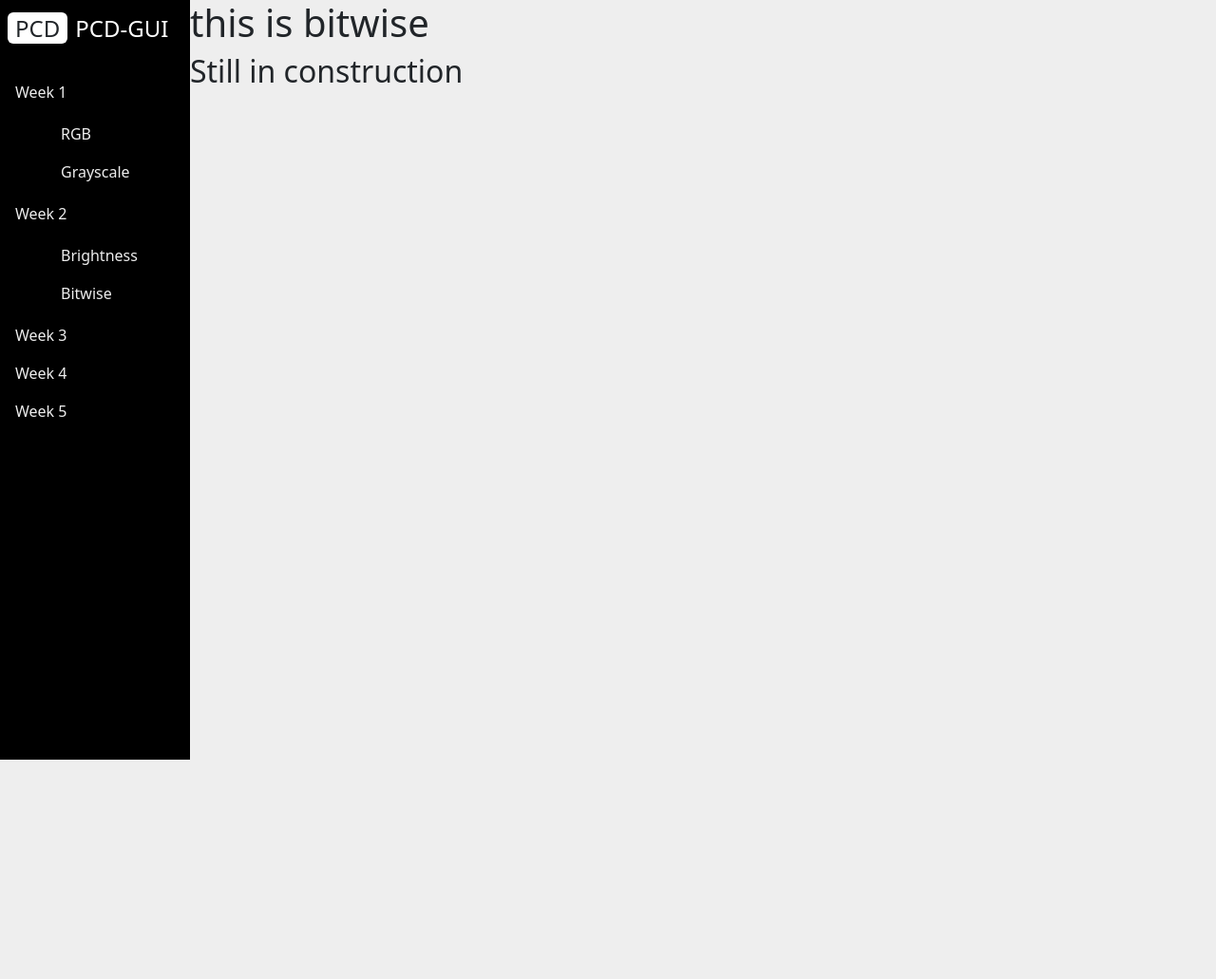
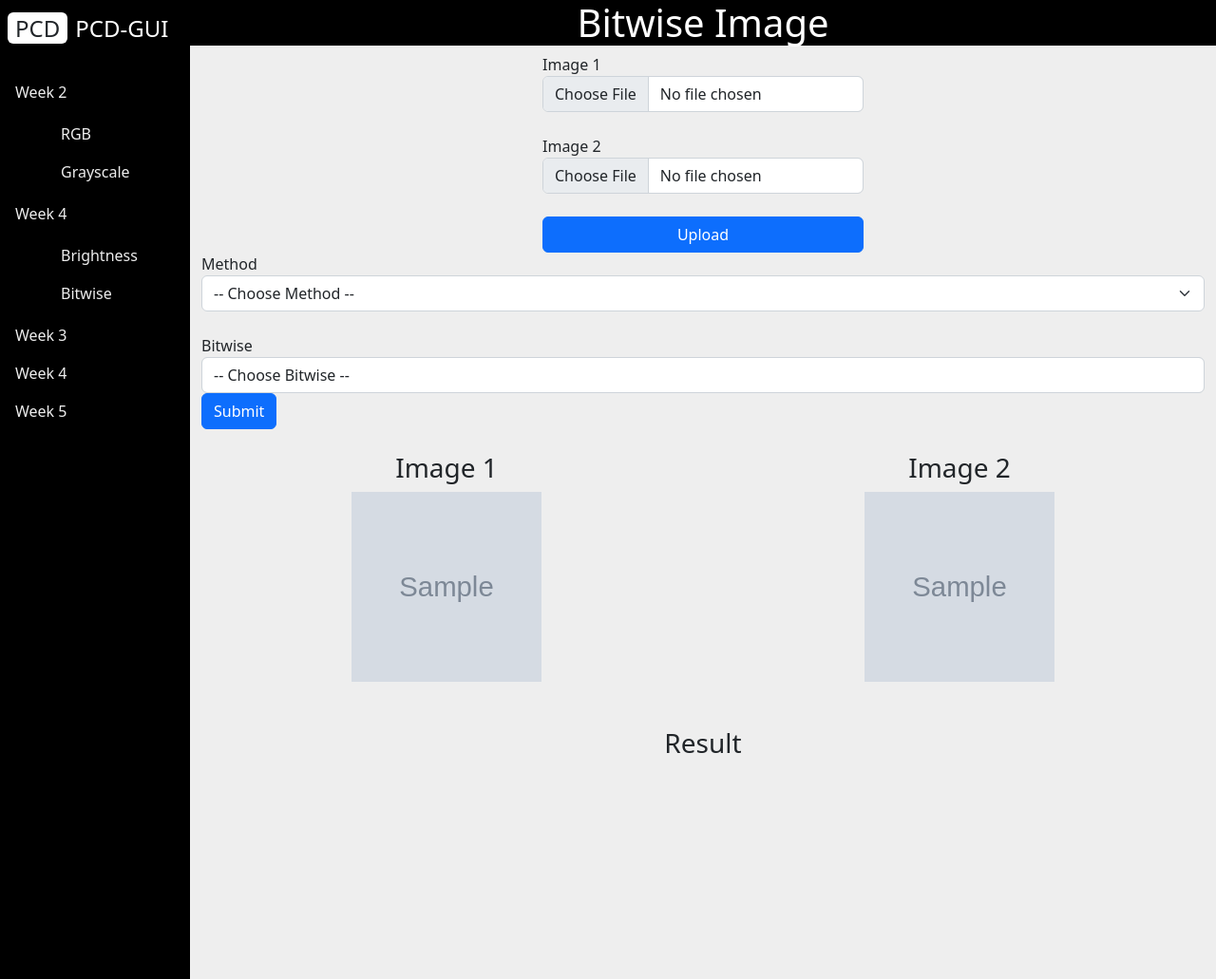
Before and after one commit to temmy76/gui-pcd, a Flask app: template templates/bitwise.html in a window 1280 px wide. Shown: the whole page at 95% size. Before the commit the page ends 800 px from the top, so only its background shows below. Run offline with Flask 2, Linux system fonts and the light colour scheme; the template is opened without the code that fills it: most values are stand-ins (such as "Sample title", 1, 10 or a date in 2020); grey boxes marked "Sample" are stand-in pictures; some libraries are stand-ins or nearby versions.

Commit message:
implementing brightness and bitwise to the image

```diff
--- a/main.py
+++ b/main.py
@@ -30,11 +30,86 @@ def getRGBfromImage(filename):
 	return r, g, b
 
 def brightness_add(image, value):
-    image = np.asarray(image).astype('uint16')
-    image = image+value
+	image = np.asarray(image).astype('uint16')
+	image = image+value
+	image = np.clip(image, 0, 255)
+	new_image = image.astype('uint8')
+
+	return new_image
+
+def brightness_addcv(image, value):
+    new_image = cv.add(image, value)
+    return new_image
+
+def brightness_subtraction(image, value):
+	image = image.astype('uint16')
+	image = image-value
+	image = np.clip(image, 0, 255)
+	new_image = image.astype('uint8')
+	return new_image
+
+
+def brightness_subtractioncv(image, value):
+    new_image = cv.subtract(image, value)
+    new_image = np.clip(new_image, 0, 255)
+    return new_image
+
+def brightness_multiplication(image, value):
+    image = image.astype('uint16')
+    image = image*value
     image = np.clip(image, 0, 255)
     new_image = image.astype('uint8')
     return new_image
+
+def brightness_multiplicationcv(image, value):
+    new_image = cv.multiply(image, value)
+    new_image= np.clip(new_image, 0, 255)
+    return new_image
+
+
+def brightness_divide(image, value):
+    image = image.astype('uint16')
+    image = image/value
+    image = np.clip(image, 0, 255)
+    new_image = image.astype('uint8')
+    return new_image
+
+def brightness_dividecv(image, value):
+	new_image = cv.divide(image, value)
+	new_image = np.clip(new_image, 0, 255)
+	return new_image
+
+def bitwise_and(image1, image2):
+    bit_and = cv.bitwise_and(image1, image2)
+    return bit_and
+
+def bitwise_and_nocv(image1, image2):
+	bit_and = image1 & image2
+	return bit_and
+
+def bitwise_or(image1, image2):
+    bit_or = cv.bitwise_or(image1, image2)
+    return bit_or
+
+def bitwise_or_nocv(image1, image2):
+	bit_or = image1 | image2
+	return bit_or
+
+def bitwise_not(image):
+    bit_not = cv.bitwise_not(image)
+    return bit_not
+
+def bitwise_not_nocv(image):
+	bit_not = ~image
+	return bit_not
+
+def bitwise_xor(image1, image2):
+    bit_xor = cv.bitwise_xor(image1, image2)
+    return bit_xor
+
+def bitwise_xor_nocv(image1, image2):
+	bit_xor = image1 ^ image2
+	return bit_xor
 
 @app.route('/')
 def upload_form():
@@ -93,7 +168,6 @@ def grayscaleImage(filename):
 	cv.imwrite("static/uploads/{}".format(filename), gray)
 	return redirect(url_for('static', filename='uploads/grayscale/' + filename), code=301)
 
-# create route that render brightness.html template
 @app.route('/brightness')
 def brightness():
 	return render_template('brightness.html')
@@ -123,10 +197,13 @@ def upload_brightness():
 		flash('Allowed image types are -> png, jpg, jpeg, gif')
 		return redirect(request.url)
 
-# create route for change the brightness of image
-@app.route('/brightness/<filename>', methods=['POST'])
+@app.route('/brightness/<filename>', methods=['GET', 'POST'])
 def brightnessImage(filename):
 	r, g, b = getRGBfromImage(filename)
+
+	operation = request.form['operation']
+	method = request.form['method']
+
 	# get the dimensions of the image
 	image = cv.imread("static/uploads/{}".format(filename))
 	reso = image.shape
@@ -134,14 +211,37 @@ def brightnessImage(filename):
 	length = reso[0]
 	# get the value of brightness
 	brightness = int(request.form['brightness'])
-	# change the brightness of image with the value of brightness using openCV
-	new_image = brightness_add(image, brightness)
+	# check if the method is cv or not
+	if method == 'opencv':
+		print('menggunakan cv')
+		if operation == 'add':
+			new_image = brightness_addcv(image, brightness)
+		elif operation == 'substract':
+			new_image = brightness_subtractioncv(image, brightness)
+		elif operation == 'multiply':
+			new_image = brightness_multiplicationcv(image, brightness)
+		elif operation == 'divide':
+			new_image = brightness_dividecv(image, brightness)
+		else:
+			new_image = image
+	else:
+		print('tidak menggunakan cv')
+		if operation == 'add':
+			new_image = brightness_add(image, brightness)
+		elif operation == 'substract':
+			new_image = brightness_subtraction(image, brightness)
+		elif operation == 'multiply':
+			new_image = brightness_multiplication(image, brightness)
+		elif operation == 'divide':
+			new_image = brightness_divide(image, brightness)
+		else:
+			new_image = image
+
 	new_filename = "brightness-" + filename
 	# save the image
 	cv.imwrite("static/uploads/{}".format(new_filename), new_image)
 	return render_template('brightness.html', filename=filename, brightness=new_filename)
 
-# create route for displaying brightness image
 @app.route('/brightness/display/<filename>')
 def display_brightness_image(filename):
 	return redirect(url_for('static', filename='uploads/' + filename), code=301)
@@ -151,5 +251,82 @@ def display_brightness_image(filename):
 def bitwise():
 	return render_template('bitwise.html')
 
+@app.route('/bitwise', methods=['POST'])
+def upload_bitwise():
+	if 'image1' not in request.files or 'image2' not in request.files:
+		return redirect(request.url)
+
+	image_1 = request.files['image1']
+	image_2 = request.files['image2']
+
+	if image_1.filename == None or image_2.filename == None:
+		return redirect(request.url)
+
+	if image_1 and allowed_file(image_1.filename) and image_2 and allowed_file(image_2.filename):
+		# save the file to the uploads folder
+		if image_1 and image_2:
+			filename1 = secure_filename(image_1.filename)
+			image_1.save(os.path.join(app.config['UPLOAD_FOLDER'], filename1))
+			filename2 = secure_filename(image_2.filename)
+			image_2.save(os.path.join(app.config['UPLOAD_FOLDER'], filename2))
+			# flash message to the user
+			print('Image successfully uploaded and displayed below')
+			# return the template with the filename and original image
+			return render_template('bitwise.html', image1=filename1, image2=filename2)
+	else:
+		print('Allowed image types are -> png, jpg, jpeg, gif')
+		return redirect(request.url)
+
+
+@app.route('/bitwise/<filename1>/<filename2>', methods=[ 'GET','POST'])
+def bitwiseImage(filename1, filename2):
+	# get the value of bitwise operation
+	bitwise = request.form['bitwise']
+	operation = request.form['operation']
+	# get the images
+	image1 = cv.imread("static/uploads/{}".format(filename1))
+	image2 = cv.imread("static/uploads/{}".format(filename2))
+
+	#resize the images to the same size
+	image1 = cv.resize(image1, (200,200))
+	image2 = cv.resize(image2, (200,200))
+
+	if operation == 'manual':
+		print("using manual")
+		if bitwise == 'and':
+			bitwise = bitwise_and_nocv(image1, image2)
+		elif bitwise == 'or':
+			bitwise = bitwise_or_nocv(image1, image2)
+		elif bitwise == 'xor':
+			bitwise = bitwise_xor_nocv(image1, image2)
+		elif bitwise == 'not':
+			bitwise = bitwise_not_nocv(image1)
+		else:
+			bitwise = bitwise_not_nocv(image1)
+
+	else:
+		print("using cv")
+		if bitwise == 'and':
+			bitwise = bitwise_and(image1, image2)
+		elif bitwise == 'or':
+			bitwise = bitwise_or(image1, image2)
+		elif bitwise == 'xor':
+			bitwise = bitwise_xor(image1, image2)
+		elif bitwise == 'not':
+			bitwise = bitwise_not(image1)
+		else:
+			bitwise = bitwise_not(image1)
+	# save the image
+	new_filename = "bitwise-" + filename1 + "-" + filename2
+	cv.imwrite("static/uploads/{}".format(new_filename), bitwise)
+	print(new_filename)
+	return render_template('bitwise.html', image1=filename1, image2=filename2, result=new_filename)
+
+
+@app.route('/bitwise/display/<filename>')
+def display_bitwise_image(filename):
+	return redirect(url_for('static', filename='uploads/' + filename), code=301)
+
+
 if __name__ == "__main__":
 	app.run(debug=True)
--- a/templates/bitwise.html
+++ b/templates/bitwise.html
@@ -1,6 +1,115 @@
 {% extends "template.html" %}
 <!--  -->
 {% block content %}
-<h1>this is bitwise</h1>
-<h2>Still in construction</h2>
+<!-- make form to upload 2 image with bootstrap-->
+<div class="container">
+	<div class="row">
+		<h1 class="text-center bg-black text-white">Bitwise Image</h1>
+	</div>
+	<div class="row">
+		<div class="col-12">
+			<form
+				action="{{url_for('bitwise')}}"
+				method="POST"
+				enctype="multipart/form-data"
+			>
+				<div class="form-group d-grid justify-content-center mx-3">
+					<label for="image1">Image 1</label>
+					<input
+						type="file"
+						class="form-control mb-4"
+						id="image1"
+						name="image1"
+					/>
+					<label for="image2">Image 2</label>
+					<input
+						type="file"
+						class="form-control mb-4"
+						id="image2"
+						name="image2"
+					/>
+					<button type="submit" class="btn btn-primary">Upload</button>
+				</div>
+			</form>
+
+			<form
+				action="/bitwise/{{ image1 }}/{{ image2 }}"
+				method="POST"
+				enctype="multipart/form-data"
+			>
+				<!-- make option between manual or opencv -->
+				<label for="operation">Method</label>
+				<select
+					class="form-select mb-4"
+					aria-label="Default select example"
+					name="operation"
+				>
+					<option selected>-- Choose Method --</option>
+					<option value="opencv">OpenCV</option>
+					<option value="manual">Manual</option>
+				</select>
+
+				<label for="bitwise">Bitwise</label>
+				<select class="form-control" id="bitwise" name="bitwise">
+					<option value="">-- Choose Bitwise --</option>
+					<option value="and">AND</option>
+					<option value="or">OR</option>
+					<option value="xor">XOR</option>
+					<option value="not">NOT</option>
+				</select>
+				<button type="submit" class="btn btn-primary">Submit</button>
+			</form>
+		</div>
+	</div>
+	<div class="row">
+		<div class="col-12">
+			<div class="row py-4">
+				<div class="col-md-6 px-5">
+					<h3 class="d-flex justify-content-center">Image 1</h3>
+					<div class="image-space d-flex justify-content-center">
+						{% if image1 %}
+						<img
+							src="{{ url_for('display_bitwise_image', filename=image1) }}"
+							alt="image"
+							class="img-fluid"
+							style="width: 200px"
+						/>
+						{% endif %}
+					</div>
+				</div>
+				<div class="col-md-6 px-5">
+					<h3 class="d-flex justify-content-center">Image 2</h3>
+					<div class="image-space d-flex justify-content-center">
+						{% if image2 %}
+						<img
+							src="{{ url_for('display_bitwise_image', filename=image2) }}"
+							alt="image"
+							class="img-fluid"
+							style="width: 200px"
+						/>
+						{% endif %}
+					</div>
+				</div>
+			</div>
+		</div>
+	</div>
+	<div class="row">
+		<div class="col-12">
+			<div class="row py-4">
+				<div class="d-grid justify-content-center px-5">
+					<h3 class="d-flex justify-content-center">Result</h3>
+					<div class="image-space">
+						{% if result %}
+						<img
+							src="{{ url_for('display_bitwise_image', filename=result) }}"
+							alt="image"
+							class="img-fluid"
+						/>
+						{% endif %}
+					</div>
+				</div>
+			</div>
+		</div>
+	</div>
+</div>
 {% endblock %}
--- a/templates/template.html
+++ b/templates/template.html
@@ -31,7 +31,7 @@
 				<ul class="list-unstyled">
 					<li class="">
 						<a href="#" class="text-decoration-none px-3 py-2 d-block"
-							>Week 1</a
+							>Week 2</a
 						>
 						<ul class="list-unstyled px-5 pt-1 pb-1">
 							<li>
@@ -52,7 +52,7 @@
 					</li>
 					<li class="">
 						<a href="#" class="text-decoration-none px-3 py-2 d-block"
-							>Week 2</a
+							>Week 4</a
 						>
 						<ul class="list-unstyled px-5 pt-1 pb-1">
 							<li>
```
Also changed, not shown: templates/brightness.html (+19 -4 lines), templates/extractRGB.html (+2 -14 lines), testCV.py (deleted, +0 -13 lines), static/uploads/brightness-305170868_641536107531818_8754931113437245620_n.jpg (deleted).
